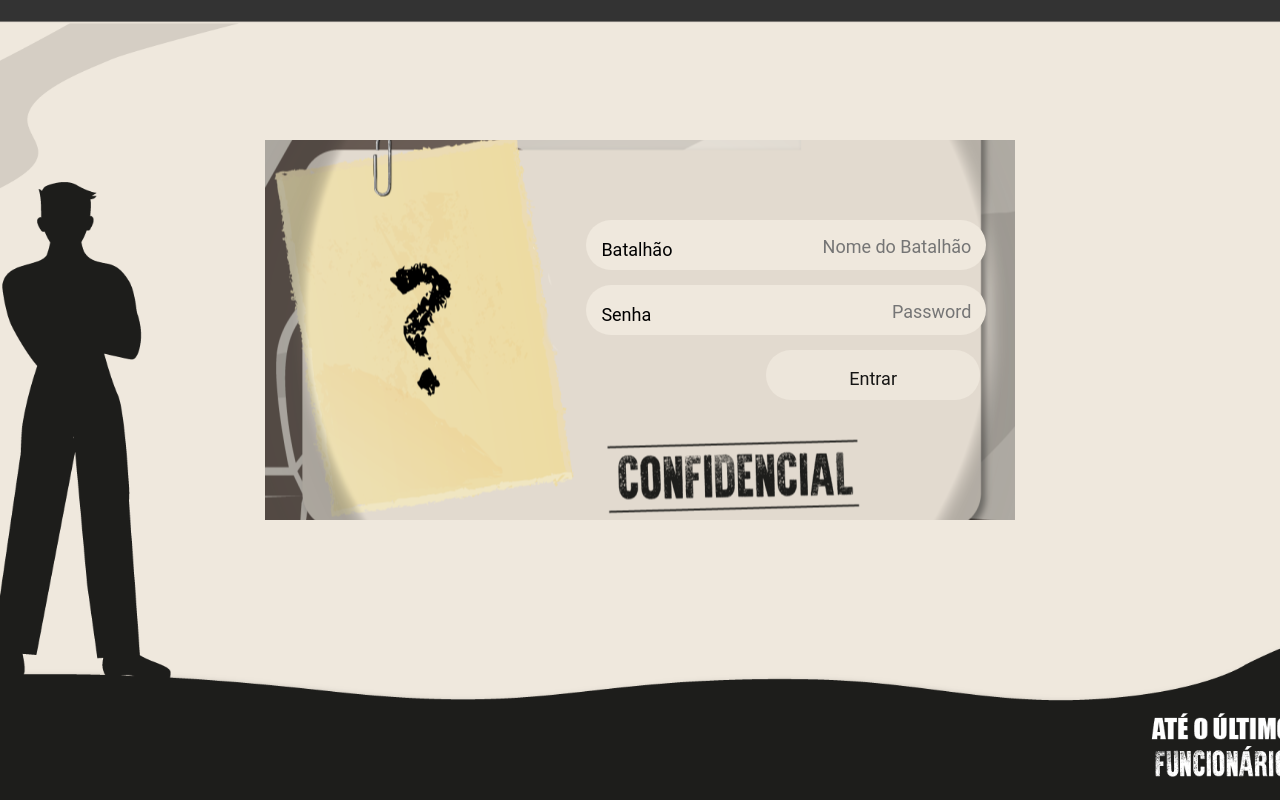
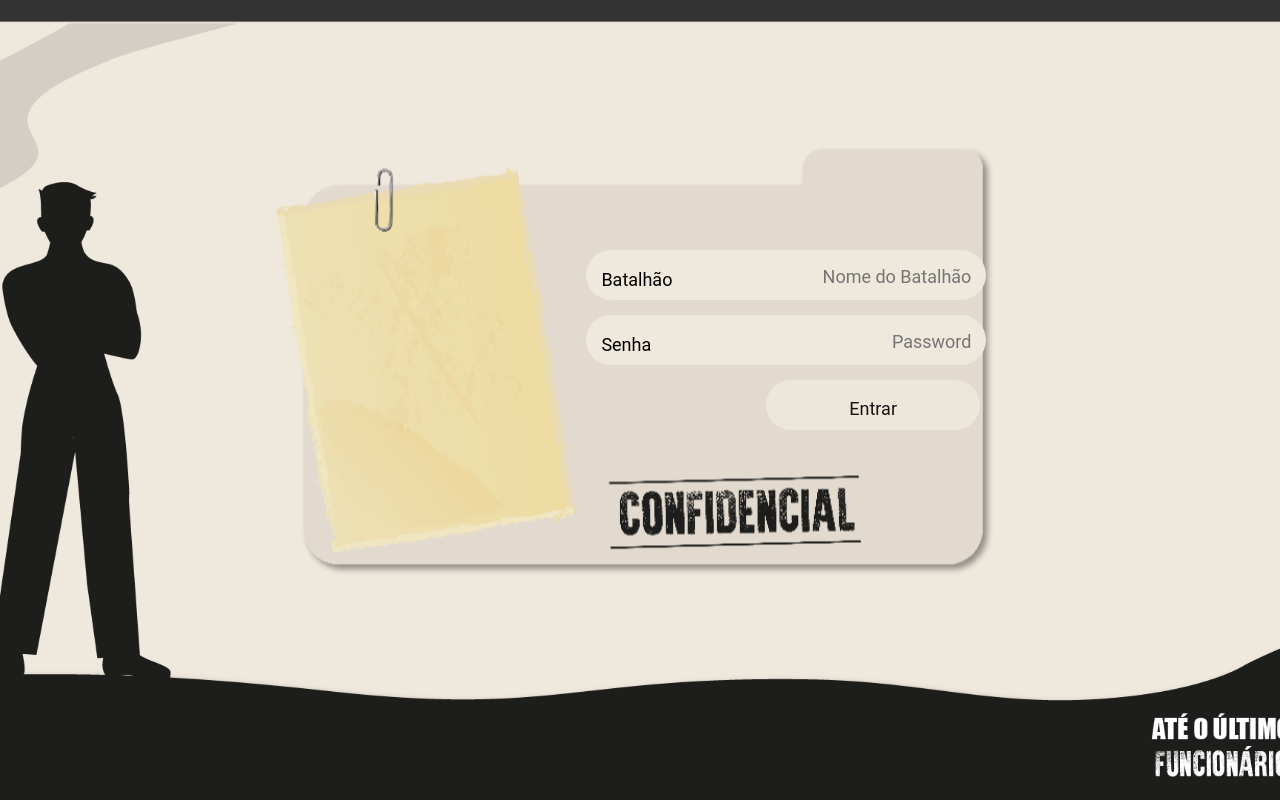
Before and after one commit to ivanpaz/ultimo-heroi-frontend, a React (Create React App) app: page / in a window 1280 px wide. Built offline with nearby package versions, Linux system fonts and the light colour scheme; no server answers.

Commit message:
novo login

```diff
--- a/src/pages/Login/index.js
+++ b/src/pages/Login/index.js
@@ -33,13 +33,14 @@ function Login(){
         e.preventDefault();
 
         try{
+            console.log(name, password);
             const response = await api.post('login', {name, password});
-
-            localStorage.setItem('userId', response.data[0].id);
+           console.log(response.data);
+           /* localStorage.setItem('userId', response.data[0].id);
             localStorage.setItem('userName', response.data[0].name);
             localStorage.setItem('userCapitan', response.data[0].capitan);
             localStorage.setItem('userImage', response.data[0].image);
-            localStorage.setItem('userScore', response.data[0].score);
+            localStorage.setItem('userScore', response.data[0].score);*/
 
             history.push('/menu');
 
--- a/src/pages/Login/styles.css
+++ b/src/pages/Login/styles.css
@@ -18,7 +18,7 @@ h1{
 
 .formulario{
     background-image: url( '../../assets/login_box.png');
-    min-height: 380px;
+    min-height: 450px;
     /* Center and scale the image nicely */
     background-position: center;
     background-repeat: no-repeat;
@@ -42,7 +42,7 @@ h1{
     max-width: 300px;
     padding: 16px;
     right: -43%;
-    padding-top: 80px;
+    padding-top: 110px;
   }
 
   input[type=text], input[type=password], .campo, .btn-login{
--- a/src/services/api.js
+++ b/src/services/api.js
@@ -1,7 +1,7 @@
 import axios from 'axios';
 
 const api = axios.create({
-   baseURL: process.env.REACT_APP_API_URL
+   baseURL: 'https://ultimoheroi-backend.herokuapp.com/'
    // baseURL: 'https://ultimoheroi-back.herokuapp.com',
 });
 
```
Also changed, not shown: src/assets/login_box.png.
